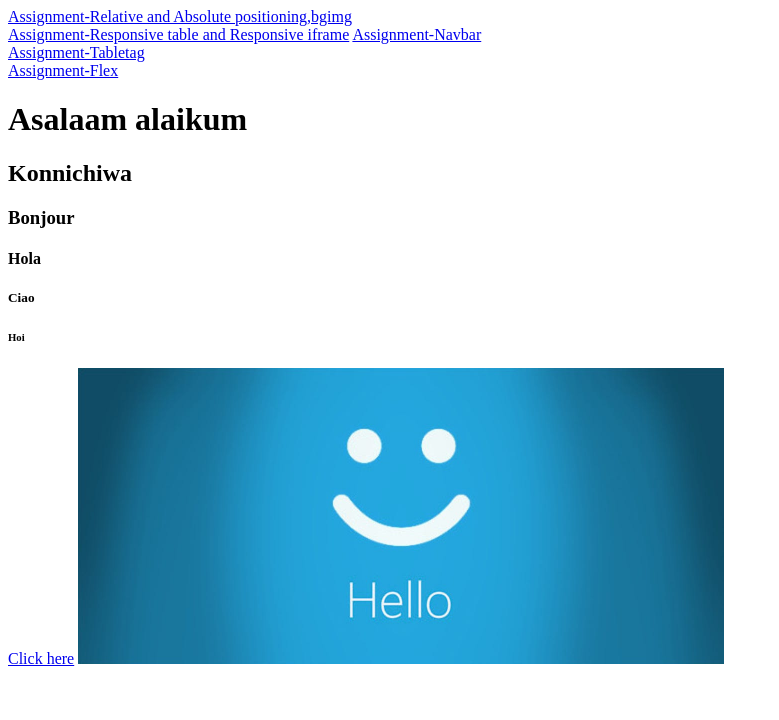
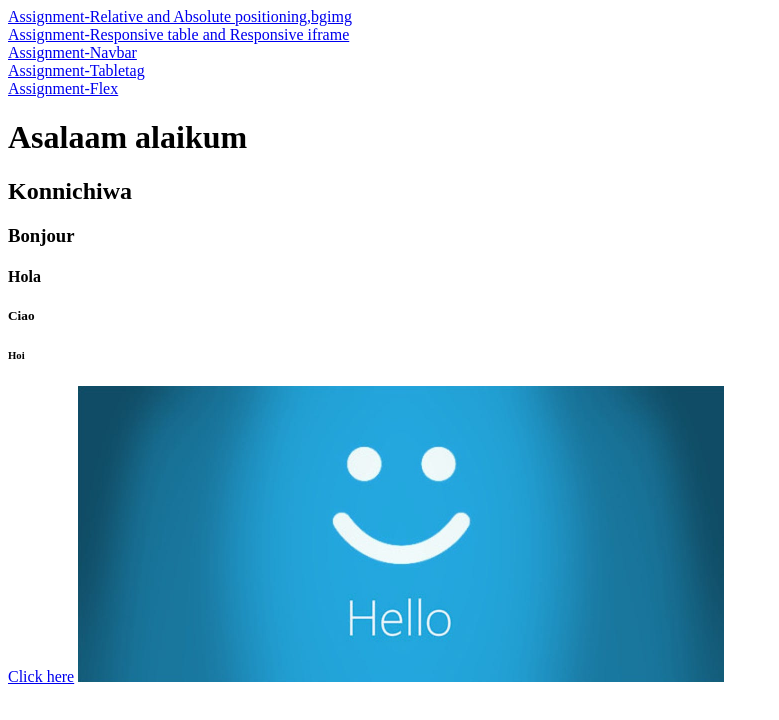
Before and after one commit to Nithya1110/Tensketch-Training, a plain HTML site: page index.html in a window 1280 px wide. Shown: the whole page, without its empty margins (0-779 px from the left). Drawn offline with Linux system fonts and the light colour scheme.

Commit message:
May 4 updated

```diff
--- a/index.html
+++ b/index.html
@@ -7,7 +7,7 @@
     </head>
     <body>
         <a href="index4.html">Assignment-Relative and Absolute positioning,bgimg</a><br>
-        <a href="index5.html">Assignment-Responsive table and Responsive iframe</a>
+        <a href="index5.html">Assignment-Responsive table and Responsive iframe</a><br>
         <a href="index2.html">Assignment-Navbar</a><br>
     <a href="index3.html">Assignment-Tabletag</a><br>
     <a href="index1.html">Assignment-Flex</a>
```
